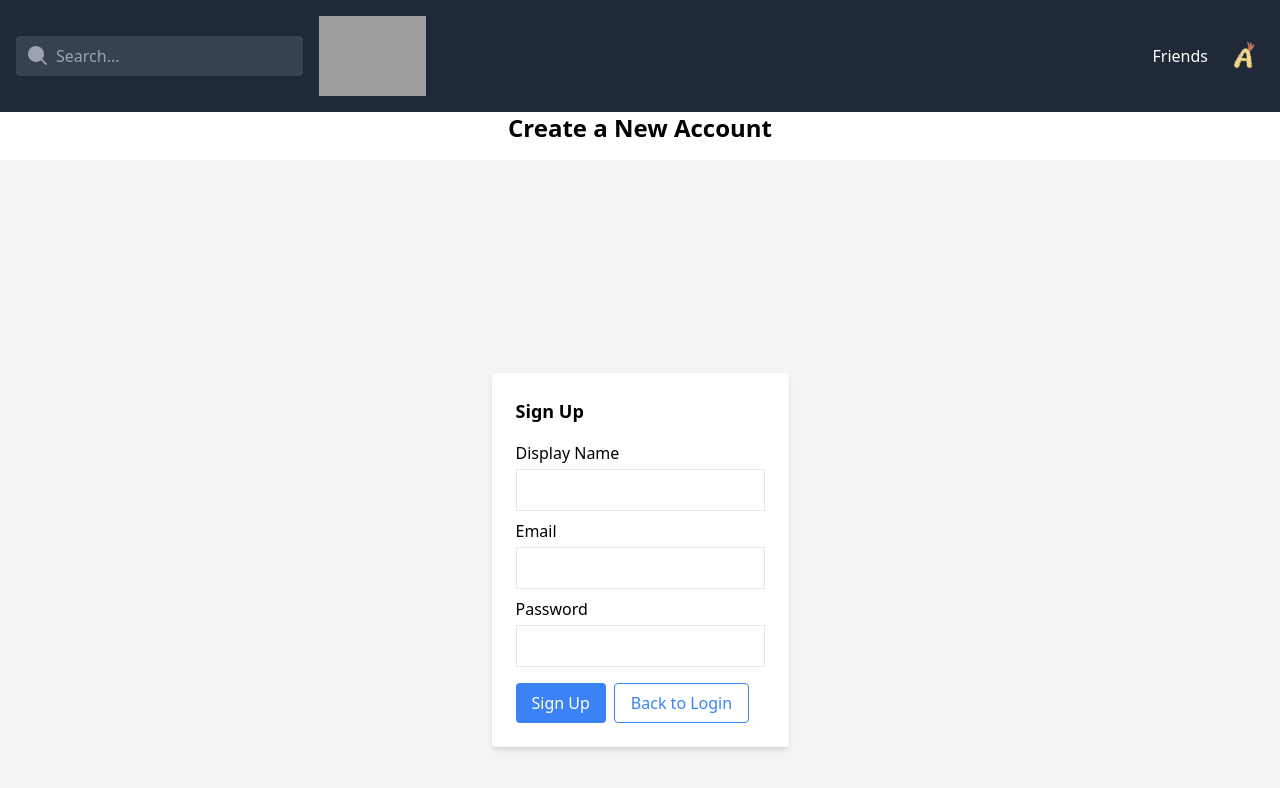
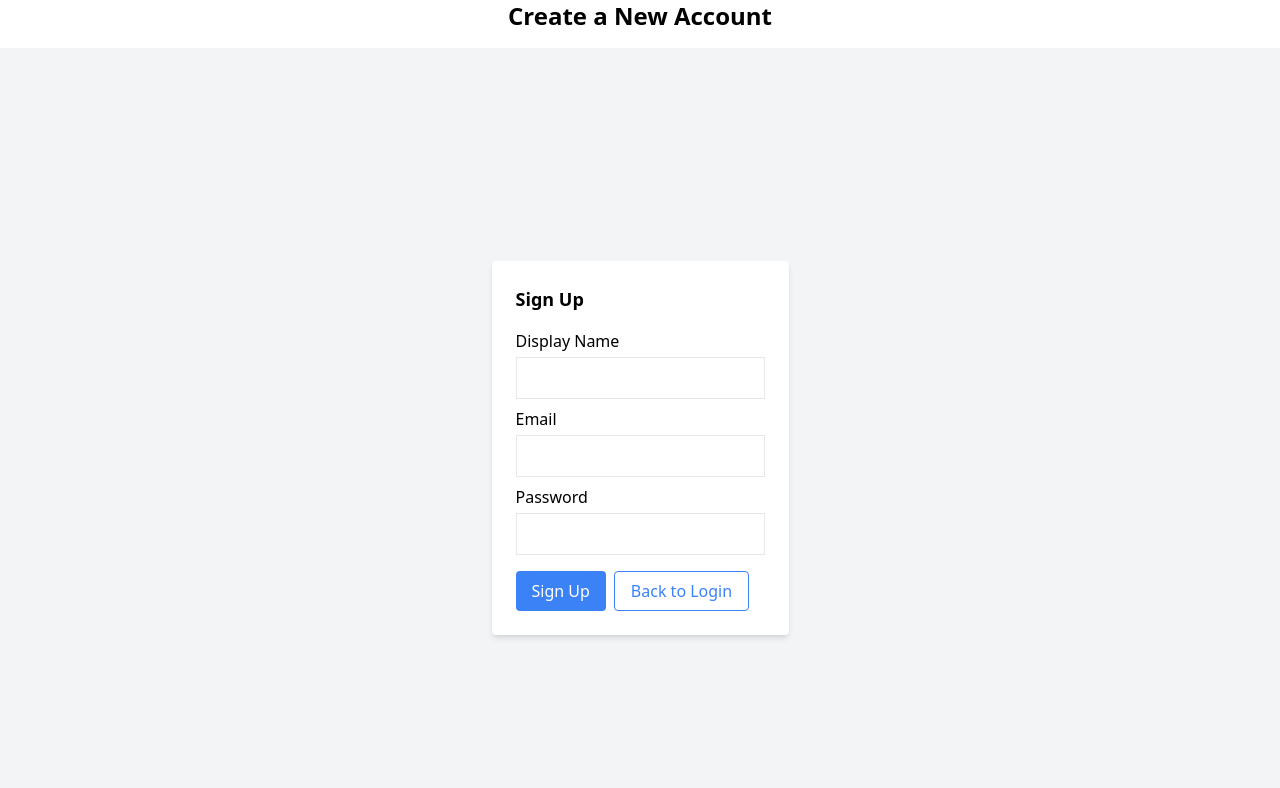
Before and after one commit to the-sam-sepiol/Tempura, a React (Create React App) app in the folder client/: page /signup in a window 1280 px wide. Shown: the top 788 px of the page. Built offline with nearby package versions, Linux system fonts and the light colour scheme; grey boxes are pictures that could not be loaded.

Commit message:
Rework routing structure, remove header navbar from login and signup

```diff
--- a/client/src/App.tsx
+++ b/client/src/App.tsx
@@ -1,24 +1,25 @@
 import React from 'react';
 import { BrowserRouter as Router, Routes, Route } from 'react-router-dom';
-import Header from './components/Header.tsx';
 import Login from './pages/login.tsx';
 import Home from './pages/Home.tsx';
 import SignUp from './pages/signup.tsx';
 import Decision from './pages/decision.tsx';
 import Account from './pages/Account.tsx';
 import About from './pages/About.tsx';
+import MainLayout from './components/MainLayout.tsx';
 
 const App: React.FC = () => {
   return (
     <Router>
-      <Header />
       <Routes>
-        <Route path="/" element={<Decision />} />
         <Route path="/login" element={<Login />} />
-        <Route path="/home" element={<Home />} />
         <Route path="/signup" element={<SignUp />} />
-        <Route path="/account" element ={<Account />} />
-        <Route path="/about" element = {<About />} />
+        <Route element={<MainLayout />}>
+          <Route path="/" element={<Decision />} />
+          <Route path="/home" element={<Home />} />
+          <Route path="/account" element={<Account />} />
+          <Route path="/about" element={<About />} />
+        </Route>
       </Routes>
     </Router>
   );
```
